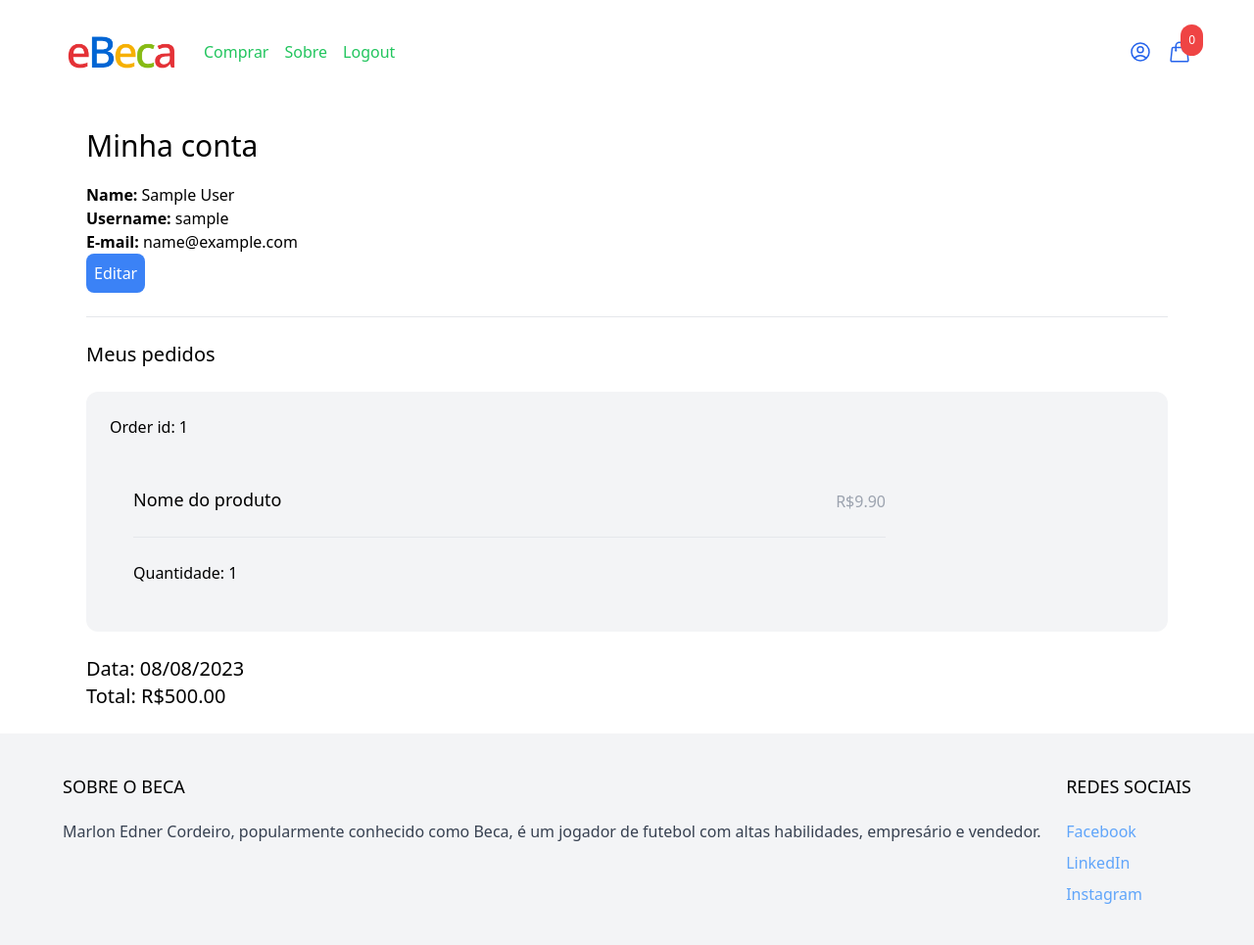
After one commit to garzuze/eBeca_django, a Django app: page /account/ in a window 1280 px wide. The commit adds this page. Shown: the whole page at 98% size. Run offline with Django 4.2, Linux system fonts and the light colour scheme; the visitor is signed in with stand-in values (Sample User, id 1); some libraries are stand-ins or nearby versions.

Commit message:
Criando página de conta e editar conta
- Página para conta do usuário
- Editar link do ícone de usuário para redirecionar para a página de conta (se o usuário estiver logado)
- Página para editar conta

```diff
--- a/eBeca/core/urls.py
+++ b/eBeca/core/urls.py
@@ -1,7 +1,7 @@
 from django.urls import path
 from django.contrib.auth import views
 
-from core.views import frontpage, shop, login, signup
+from core.views import frontpage, signup, shop, account, edit_account
 from product.views import product
 
 urlpatterns = [
@@ -9,6 +9,8 @@ urlpatterns = [
     path('signup/', signup, name="signup"),
     path('logout/', views.LogoutView.as_view(), name="logout"),
     path('login/', views.LoginView.as_view(template_name = 'core/login.html'), name="login"),
+    path('account/', account, name='account'),
+    path('edit_account/', edit_account, name='edit_account'),
     path('shop/', shop, name="shop"),
     path('shop/<slug:slug>/', product, name="product"),
 ]
--- a/eBeca/core/views.py
+++ b/eBeca/core/views.py
@@ -1,4 +1,5 @@
 from django.contrib.auth import login
+from django.contrib.auth.decorators import login_required
 
 from django.db.models import Q
 from django.shortcuts import render, redirect
@@ -14,9 +15,6 @@ def frontpage(request):
 
     return render(request, 'core/frontpage.html', {'products': products})
 
-def user_login(request):
-    return render(request, 'core/login.html')
-
 def signup(request):
     if request.method =='POST':
         form = SignUpForm(request.POST)
@@ -31,6 +29,26 @@ def signup(request):
         form = SignUpForm()
 
     return render(request, 'core/signup.html', {'form': form})
+
+@login_required
+def account(request):
+    return render(request, 'core/account.html')
+
+@login_required
+def edit_account(request):
+
+    if request.method == 'POST':
+        user = request.user
+        user.first_name = request.POST.get('first_name')
+        user.last_name = request.POST.get('last_name')
+        user.username = request.POST.get('username')
+        user.email = request.POST.get('email')
+
+        user.save()
+
+        return redirect('account')
+
+    return render(request, 'core/edit_account.html')
 
 def shop(request):
     products = Product.objects.all()
--- a/eBeca/eBeca/urls.py
+++ b/eBeca/eBeca/urls.py
@@ -4,10 +4,6 @@ from django.contrib import admin
 from django.contrib.auth import views
 from django.urls import include, path
 
-from cart.views import add_to_cart, cart, checkout
-from core.views import frontpage, shop, user_login, signup
-from product.views import product
-
 urlpatterns = [
     path('', include('core.urls')),
     path('cart/', include('cart.urls')),
--- /dev/null
+++ b/eBeca/templates/core/account.html
@@ -0,0 +1,52 @@
+{% extends 'core/base.html' %}
+
+{% block title %}Minha conta{% endblock %}
+
+{% block content %}
+<div class="max-w-6xl mx-auto p-6">
+    <h1 class="mb-5 text-3xl">Minha conta</h1>
+
+    <div class="mb-6">
+        <strong>Name: </strong>{{request.user.get_full_name}}<br>
+        <strong>Username: </strong>{{request.user.username}}<br>
+        <strong>E-mail: </strong>{{request.user.email}}<br>
+
+        <a href="{% url 'edit_account' %}" class="inline-block p-2 rounded-lg text-white bg-blue-500">Editar</a>
+    </div>
+
+    <hr>
+
+    <h2 class="my-6 text-xl">Meus pedidos</h2>
+
+    <div class="w-full mb-6 p-6 flex flex-wrap bg-gray-100 rounded-xl">
+        <div class="mb-6 flex justify-between">
+            <a href="">Order id: 1</a>
+        </div>
+
+        <div class="mb-6 w-full">
+            <div class="product mb-6 flex pr-6"></div>
+            <a href="" class="w-1/4">
+                <img class="hover:shadow-lg rounded-xl" src="">
+            </a>
+
+            <div class="w-3/4 pl-6">
+                <div class="flex justify-between">
+                    <a href="" class="text-lg">Nome do produto</a>
+
+                    <p class="mb-6 pt-1 text-gray-400">R$9.90</p>
+                </div>
+                <hr>
+                <div class="mt-6">
+                    Quantidade: 1
+                </div>
+            </div>
+        </div>
+    </div>
+
+    <div>
+        <p class="text-xl">Data: 08/08/2023</p>
+        <p class="text-xl">Total: R$500.00</p>
+    </div>
+
+</div>
+{% endblock %}
--- a/eBeca/templates/core/base.html
+++ b/eBeca/templates/core/base.html
@@ -24,7 +24,7 @@
             </div>
 
             <div class="menu-right flex items-center space-x-4">
-                <a href="{% url 'login' %}" class="user_icon text-blue-600">
+                <a href="{% url 'account' %}" class="user_icon text-blue-600">
                     <svg xmlns="http://www.w3.org/2000/svg" fill="none" viewBox="0 0 24 24" stroke-width="1.5" stroke="currentColor" class="w-6 h-6">
                         <path stroke-linecap="round" stroke-linejoin="round" d="M17.982 18.725A7.488 7.488 0 0012 15.75a7.488 7.488 0 00-5.982 2.975m11.963 0a9 9 0 10-11.963 0m11.963 0A8.966 8.966 0 0112 21a8.966 8.966 0 01-5.982-2.275M15 9.75a3 3 0 11-6 0 3 3 0 016 0z" />
                       </svg>
```
Also changed, not shown: eBeca/templates/core/edit_account.html (added, +37 -0 lines).
